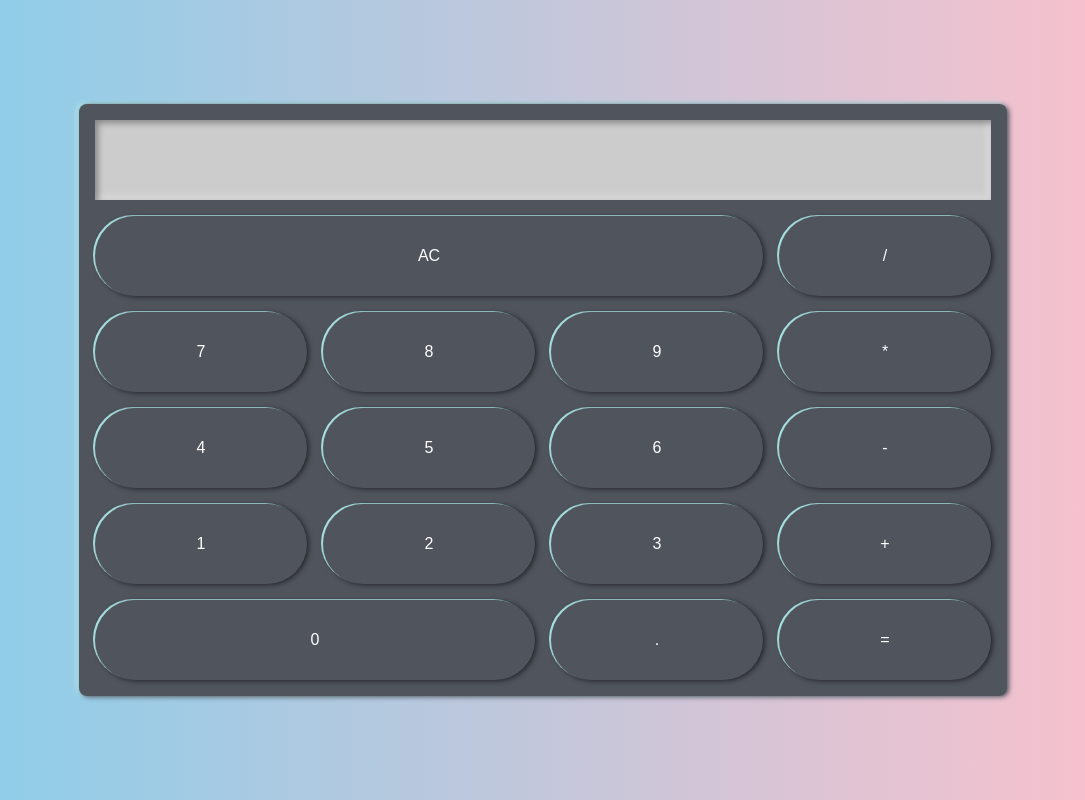
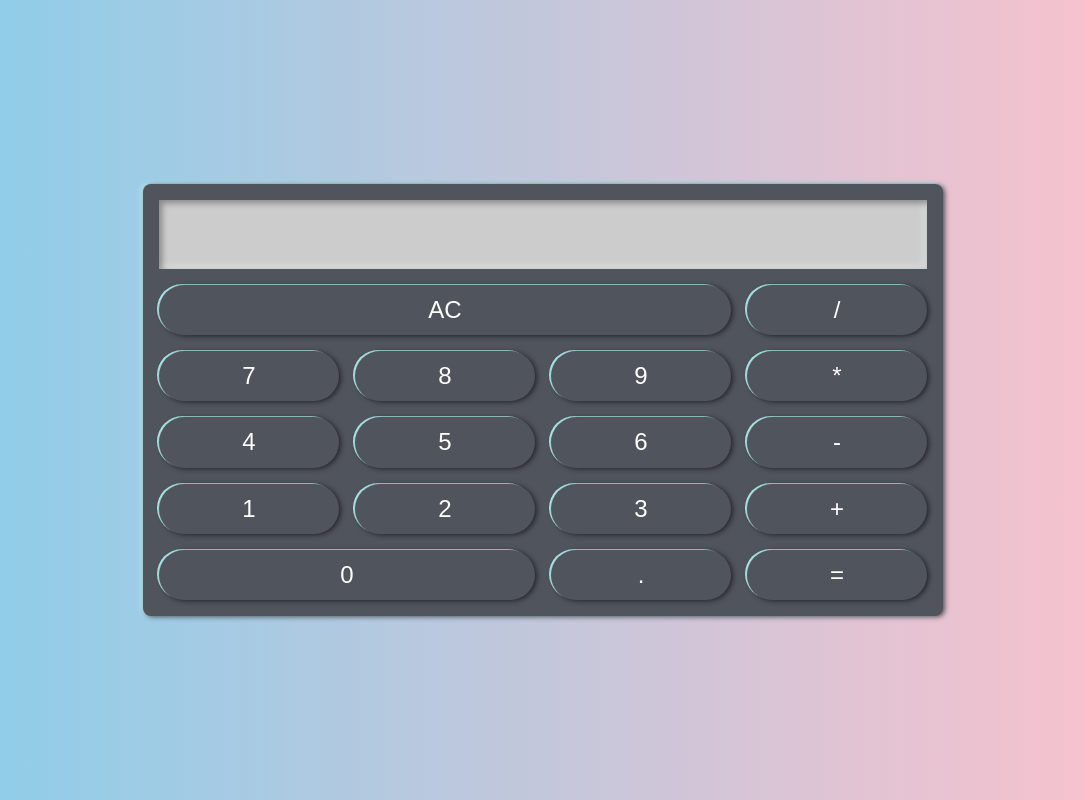
Before and after one commit to TienPhamDev/digital-calculator, a plain HTML site: page index.html in a window 1280 px wide. Shown: the whole page, without its empty margins (97-1182 px from the left). Drawn offline with Linux system fonts and the light colour scheme.

Commit message:
Update style.css

```diff
--- a/css/style.css
+++ b/css/style.css
@@ -28,7 +28,7 @@ body{
 .calculator > button{
   color: #ffffff;
   background-color: #50545d;
-  font-size: 1rem;
+  font-size: 1.5rem;
 
   border-radius: 100px;
 
@@ -48,8 +48,8 @@ body{
 
 */
 .grid{
-  width: 70%;
-  height: 70%;
+  width: 60%;
+  height: 50%;
   display: grid;
   grid-template-columns: repeat(4,1fr);
   grid-template-rows: repeat(6,1fr);
```
